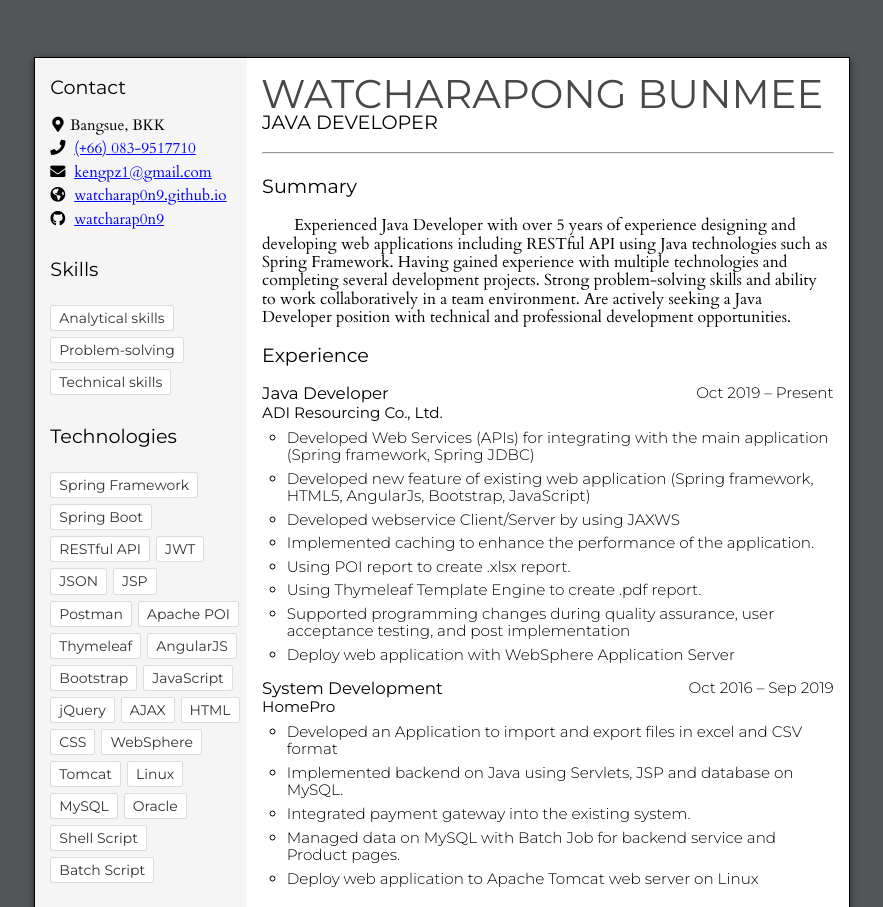
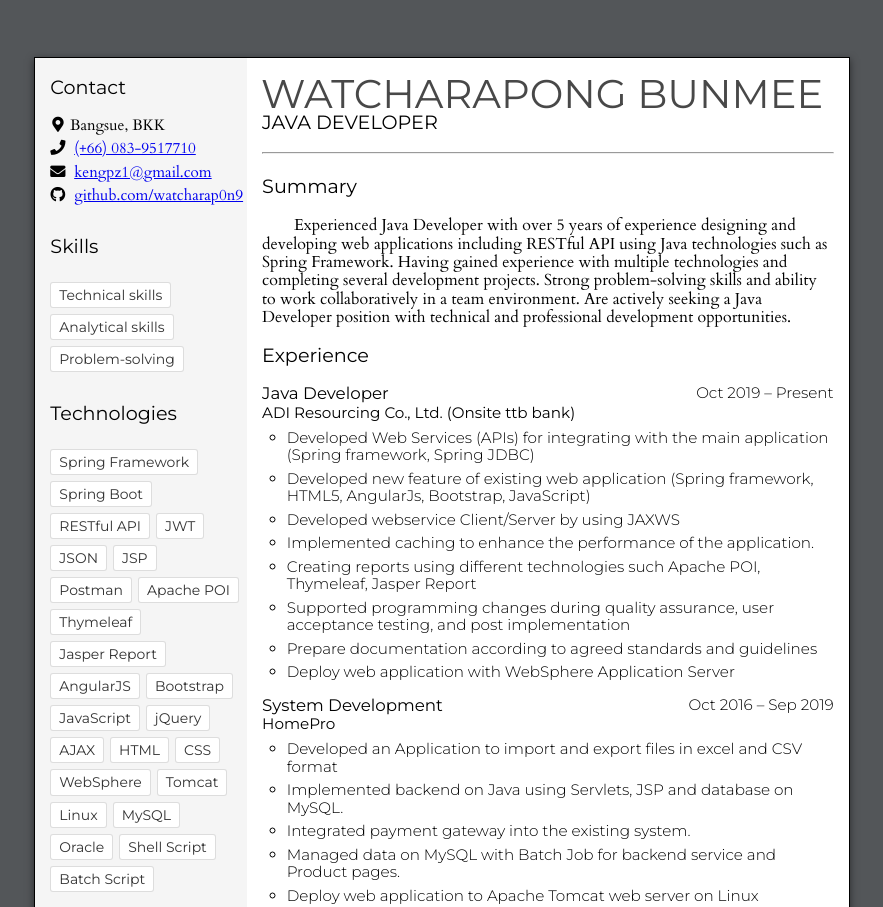
Before and after one commit to watcharap0n9/watcharap0n9.github.io, a plain HTML site: page index.html in a window 1280 px wide. Shown: the top 907 px of the page, without its empty margins (198-1081 px from the left). Drawn offline with nearby package versions, Linux system fonts and the light colour scheme.

Commit message:
Update index.html
Update release

```diff
--- a/index.html
+++ b/index.html
@@ -7,7 +7,7 @@
         <meta name="author" content="Watcharapong Bunmee">
         <meta name="subject" content="To seek and maintain Java Developer position that offers professional challenges utilizing Technical skills, excellent Analytical skills and problem-solving skills.">
         <meta name="keywords" content="Java Developer,Java Programmer,System Engineer,Spring Boot,Spring Framework,Analytical skills,Technical skills,JavaScript,Java,HTML,CSS,Bootstrap,Tailwind CSS,AngularJS">
-        <meta name="date" content="2023-03-27">
+        <meta name="date" content="2021-12-20">
         <meta name="generator" content="html-resume-template">
         <!-- Google Fonts, Normalize, and Font Awesome -->
         <link rel="stylesheet" type="text/css" href="https://fonts.googleapis.com/css?family=Cardo|Montserrat:300,400,500&amp;subset=latin-ext" crossorigin="anonymous">
@@ -38,20 +38,20 @@
                             <li>
                                 <p><i class="fa fa-envelope" title="Email"></i> <a href="mailto:kengpz1@gmail.com">kengpz1@gmail.com</a></p>
                             </li>
+                            <!-- <li>
+                                <p><i class="fa fa-globe-americas" title="Website"></i> <a href="https://watcharap0n9.github.io/">https://watcharap0n9.github.io</a></p>
+                            </li> -->
                             <li>
-                                <p><i class="fa fa-globe-americas" title="Website"></i> <a href="https://watcharap0n9.github.io/">watcharap0n9.github.io</a></p>
-                            </li>
-                            <li>
-                                <p><i class="fab fa-github" title="GitHub"></i> <a href="https://github.com/watcharap0n9">watcharap0n9</a></p>
+                                <p><i class="fab fa-github" title="GitHub"></i> <a href="https://github.com/watcharap0n9">github.com/watcharap0n9</a></p>
                             </li>
                         </ul>
                     </section>
                     <section class="skills">
                         <h6>Skills</h6>
                         <ul>
+                            <li><span>Technical skills</span></li>
                             <li><span>Analytical skills</span></li>
                             <li><span>Problem-solving</span></li>
-                            <li><span>Technical skills</span></li>
                         </ul>
                     </section>
                     <section class="skills">
@@ -66,6 +66,7 @@
                             <li><span>Postman</span></li>
                             <li><span>Apache POI</span></li>
                             <li><span>Thymeleaf</span></li>
+                            <li><span>Jasper Report</span></li>
                             <li><span>AngularJS</span></li>
                             <li><span>Bootstrap</span></li>
                             <li><span>JavaScript</span></li>
@@ -82,8 +83,29 @@
                             <li><span>Batch Script</span></li>
                         </ul>
                     </section>
-		    <section class="references">
+                    <!-- <section class="skills">
+                        <h6>Interests</h6>
+                        <ul>
+                            <li><span>Sport (Running)</span></li>
 
+                        </ul>
+                    </section> -->
+                    <section class="references">
+                        <!-- <h6>References</h6>
+                        <address>
+                            Jane Doe<br>
+                            Alphabet Inc.<br>
+                            (413) 025-1900
+                            jane@janedoe.site
+                        </address>
+                        <address>
+                            Luke O'Connor<br>
+                            Facebook<br>
+                            (413) 125-1400
+                            luke@facebook.site
+                        </address>
+                        <p>Typeset in HTML &amp; CSS<br>
+                        See <a href="https://git.io/f4dXp">git.io/f4dXp</a></p> -->
                     </section>
                 </aside>
                 <section>
@@ -105,6 +127,11 @@
                     <section>
                         <section class="summary">
                             <h6>Summary</h6>
+                            <!--<p>Technically advanced Java Developer with 5+ years of experience in designing, developing and delivering user-centric software applications using Java technologies. Offering strong expertise in multiple programming languages, including Java, Python, JavaScript, HTML and CSS. I'm looking for a challenging job as a Java Developer.</p> -->
+                            <!-- <p>Experienced Java Developer with over 5 years of experience designing and developing web applications using Java technologies such as Spring Framework and JDBC. Skilled in developing Web Services (APIs) for integrating with the main application and adding new features to existing internal systems using technologies such as Spring Framework, HTML5, AngularJs, Bootstrap, and JavaScript. Proficient in developing webservice Client/Server using JAXWS and creating applications for importing and exporting files in excel and CSV formats. Experienced in using POI report to create .xlsx report and Thymeleaf Template Engine to create .pdf report. Proven track record of managing data on MySQL with Job Schedule for backend service and Product pages and integrating payment gateways into the existing system. Adept in supporting programming changes during quality assurance, user acceptance testing, and post-implementation. Experienced in deploying web applications with WebSphere and Apache Tomcat web server on Linux. Strong problem-solving skills and ability to work collaboratively in a team environment.</p> -->
+
+                            <!-- <p>Experienced Java Developer with over 5 years of experience designing and developing Web Services (APIs) using Java technologies such as Spring Framework, Spring JDBC, Java Servlet and JSP. Skilled in developing web applications for internal corporate using technologies such as AngularJs, Bootstrap, HTML, CSS and JavaScript. Proficient in developing applications for importing and exporting files in excel and CSV formats. Experienced in using POI report to create .xlsx report and Thymeleaf Template Engine to create .pdf report. Proven track record of managing data on MySQL with Job Schedule for backend service and Product pages and integrating payment gateways into the existing system. Experienced in deploying web applications with WebSphere and Apache Tomcat web server on Linux. Strong problem-solving skills and ability to work collaboratively in a team environment.</p> -->
+
                             <p>&emsp;&emsp;Experienced Java Developer with over 5 years of experience designing and developing web applications including RESTful API using Java technologies such as Spring Framework. Having gained experience with multiple technologies and completing several development projects. Strong problem-solving skills and ability to work collaboratively in a team environment. Are actively seeking a Java Developer position with technical and professional development opportunities.</p>
                         </section>
                         <section class="experience">
@@ -115,15 +142,15 @@
                                         <p class="sanserif">Java Developer</p>
                                         <time>Oct 2019 – Present</time>
                                     </header>
-                                    <span>ADI Resourcing Co., Ltd.</span>
+                                    <span>ADI Resourcing Co., Ltd. (Onsite ttb bank)</span>
                                     <ul>
                                         <li>Developed Web Services (APIs) for integrating with the main application (Spring framework, Spring JDBC)</li>
 										                    <li>Developed new feature of existing web application (Spring framework, HTML5, AngularJs, Bootstrap, JavaScript)</li>
                                         <li>Developed webservice Client/Server by using JAXWS</li>
                                         <li>Implemented caching to enhance the performance of the application.</li>
-                                        <li>Using POI report to create .xlsx report.</li>
-                                        <li>Using Thymeleaf Template Engine to create .pdf report.</li>
+                                        <li>Creating reports using different technologies such Apache POI, Thymeleaf, Jasper Report</li>
                                         <li>Supported programming changes during quality assurance, user acceptance testing, and post implementation</li>
+                                        <li>Prepare documentation according to agreed standards and guidelines</li>
                                         <li>Deploy web application with WebSphere Application Server</li>
                                     </ul>
                                 </li>
```
